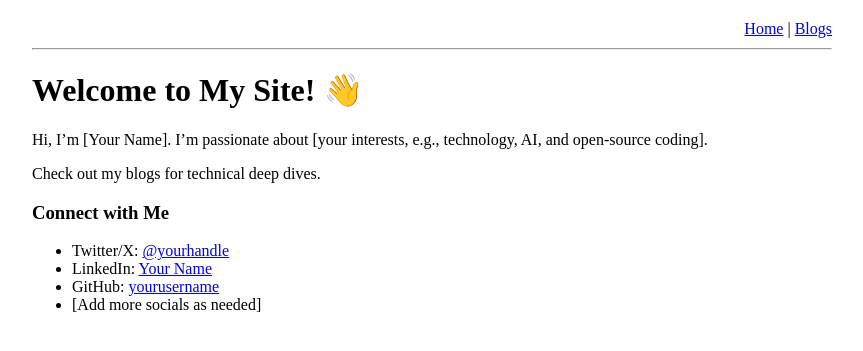
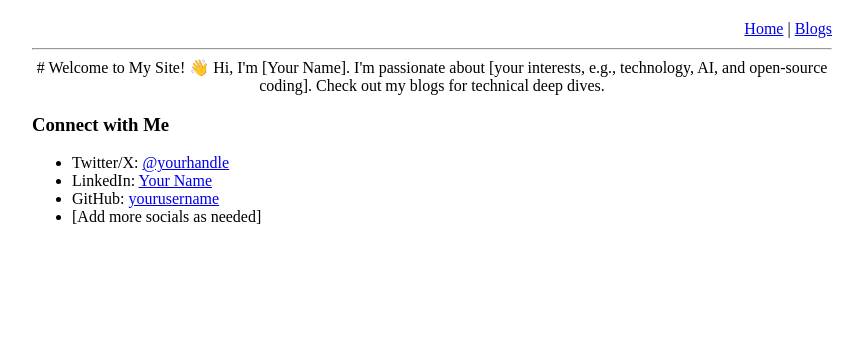
Before and after one commit to joiakim/joiakim.github.io, a Jekyll site: the page built from index.md, in a window 1280 px wide. Shown: the top 351 px of the page, without its empty margins (208-1071 px from the left). Built offline with Jekyll 4.4.1, drawn with Linux system fonts in a browser that asks for light colours.

Commit message:
Update index.md

```diff
--- a/index.md
+++ b/index.md
@@ -3,11 +3,13 @@ layout: default
 title: Home
 ---
 
-# Welcome to My Site! 👋
+<div class="center-content">
+  # Welcome to My Site! 👋
 
-Hi, I'm [Your Name]. I'm passionate about [your interests, e.g., technology, AI, and open-source coding].
+  Hi, I'm [Your Name]. I'm passionate about [your interests, e.g., technology, AI, and open-source coding].
 
-Check out my blogs for technical deep dives.
+  Check out my blogs for technical deep dives.
+</div>
 
 ### Connect with Me
 - Twitter/X: [@yourhandle](https://twitter.com/yourhandle)
```
